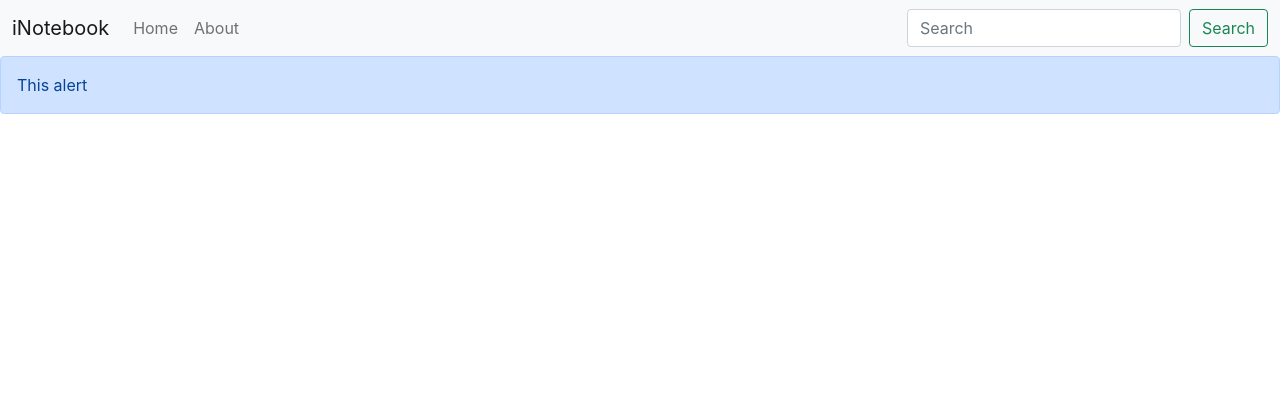
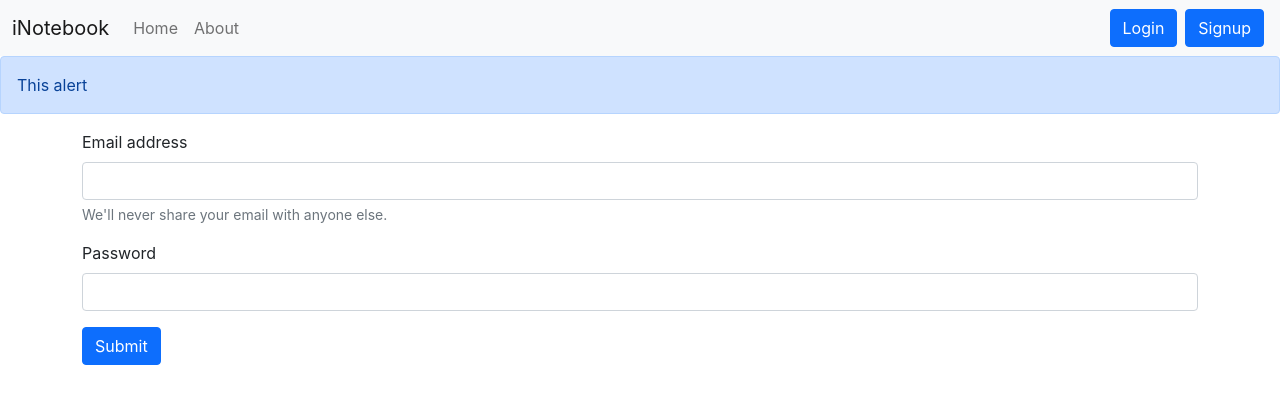
Before and after one commit to faiz-webdev/reactjs-mern-stack, a React (Create React App) app: page /login in a window 1280 px wide. Shown: the top 404 px of the page. Built offline with nearby package versions, Linux system fonts and the light colour scheme.

Commit message:
login functionality completed

```diff
--- a/src/App.js
+++ b/src/App.js
@@ -5,6 +5,8 @@
 import About from "./components/About";
 import NoteState from "./context/notes/NoteState";
 import Alert from "./components/Alert";
+import Login from "./components/Login";
+import Signup from "./components/Signup";
 
 function App() {
   return (
@@ -17,6 +19,8 @@
             <Routes>
               <Route exact path="/" element={<Home />} />
               <Route exact path="/about" element={<About />} />
+              <Route exact path="/login" element={<Login />} />
+              <Route exact path="/signup" element={<Signup />} />
             </Routes>
           </div>
         </Router>
--- /dev/null
+++ b/src/components/Login.js
@@ -0,0 +1,76 @@
+import React, { useState } from "react";
+import { useNavigate } from "react-router-dom";
+
+function Login() {
+  const [credentials, setCredentials] = useState({ email: "", password: "" });
+  let navigate = useNavigate();
+
+  const handleSubmit = async (e) => {
+    e.preventDefault();
+
+    const response = await fetch(`http://localhost:5000/api/auth/login`, {
+      method: "POST",
+      headers: {
+        "Content-Type": "application/json",
+      },
+      body: JSON.stringify({
+        email: credentials.email,
+        password: credentials.password,
+      }),
+    });
+    const json = await response.json();
+    console.log(json);
+    if (json.success) {
+        localStorage.setItem('token', json.authtoken)
+      navigate("/home");
+    } else {
+      alert("Something went wrong");
+    }
+  };
+
+  const onChange = (e) => {
+    setCredentials({ ...credentials, [e.target.name]: e.target.value });
+  };
+
+  return (
+    <div>
+      <form onSubmit={handleSubmit}>
+        <div className="mb-3">
+          <label htmlFor="email" className="form-label">
+            Email address
+          </label>
+          <input
+            type="email"
+            className="form-control"
+            id="email"
+            name="email"
+            value={credentials.email}
+            aria-describedby="emailHelp"
+            onChange={onChange}
+          />
+          <div id="emailHelp" className="form-text">
+            We'll never share your email with anyone else.
+          </div>
+        </div>
+        <div className="mb-3">
+          <label htmlFor="password" className="form-label">
+            Password
+          </label>
+          <input
+            type="password"
+            className="form-control"
+            id="password"
+            name="password"
+            value={credentials.password}
+            onChange={onChange}
+          />
+        </div>
+        <button type="submit" className="btn btn-primary">
+          Submit
+        </button>
+      </form>
+    </div>
+  );
+}
+
+export default Login;
--- a/src/components/NavBar.js
+++ b/src/components/NavBar.js
@@ -14,26 +14,34 @@
           <div className="collapse navbar-collapse" id="navbarSupportedContent">
             <ul className="navbar-nav me-auto mb-2 mb-lg-0">
               <li className="nav-item">
-                <Link className={`nav-link ${location.pathname==='/'?"active":""}`} aria-current="page" to="/">
+                <Link
+                  className={`nav-link ${
+                    location.pathname === "/" ? "active" : ""
+                  }`}
+                  aria-current="page"
+                  to="/"
+                >
                   Home
                 </Link>
               </li>
               <li className="nav-item">
-                <Link className={`nav-link ${location.pathname==='/about'?"active":""}`} to="/about">
+                <Link
+                  className={`nav-link ${
+                    location.pathname === "/about" ? "active" : ""
+                  }`}
+                  to="/about"
+                >
                   About
                 </Link>
               </li>
             </ul>
             <form className="d-flex">
-              <input
-                className="form-control me-2"
-                type="search"
-                placeholder="Search"
-                aria-label="Search"
-              />
-              <button className="btn btn-outline-success" type="submit">
-                Search
-              </button>
+              <Link className="btn btn-primary mx-1" to="/login" role="button">
+                Login
+              </Link>
+              <Link className="btn btn-primary mx-1" to="/signup" role="button">
+                Signup
+              </Link>
             </form>
           </div>
         </div>
--- /dev/null
+++ b/src/components/Signup.js
@@ -0,0 +1,9 @@
+import React from 'react'
+
+function Signup() {
+  return (
+    <div>Signup</div>
+  )
+}
+
+export default Signup
```
